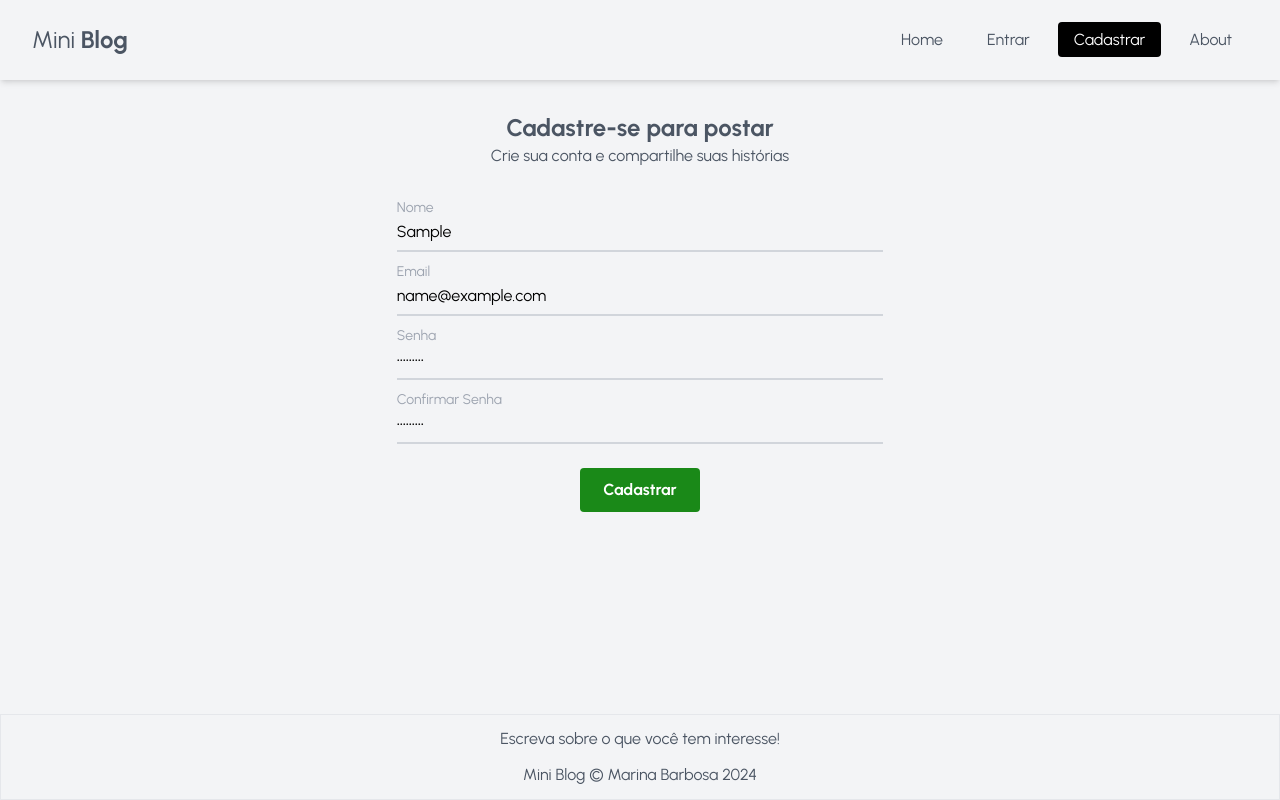
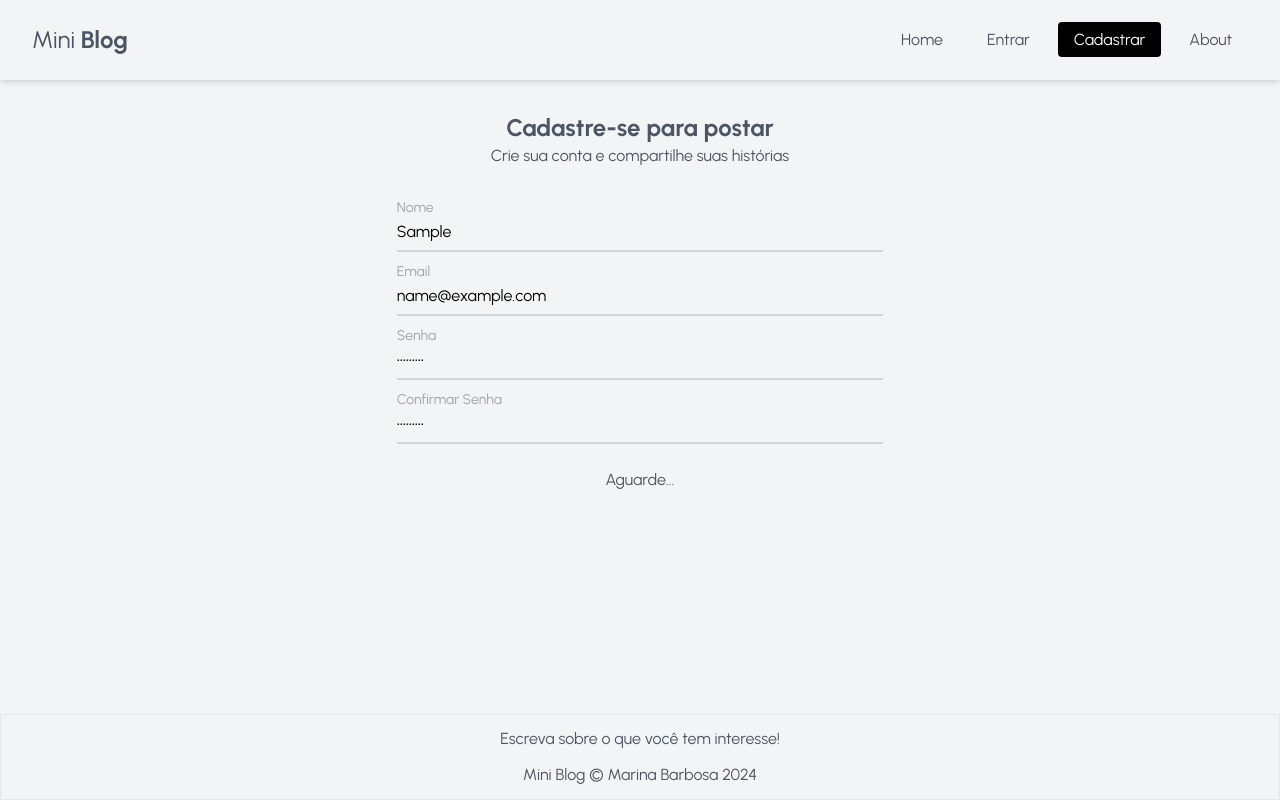
Before and after one commit to marina-barbosa/mini-blog, a React (Vite) app: page /register in a window 1280 px wide. Both pictures are taken after typing "Sample", "name@example.com", "Sample123", "Sample123" into the empty fields and a click on the button "Cadastrar". Built offline with nearby package versions, Linux system fonts and the light colour scheme; no server answers.

Commit message:
hook useAuthentication

```diff
--- /dev/null
+++ b/src/hooks/useAuthentication.js
@@ -0,0 +1,57 @@
+import { getAuth, createUserWithEmailAndPassword, updateProfile, signOut } from "firebase/auth"
+
+import { useState, useEffect } from "react"
+
+export const useAuthentication = () => {
+  const [error, setError] = useState(null)
+  const [loading, setLoading] = useState(null)
+  //clean up, deal with memory leak
+  const [cancelled, setCancelled] = useState(false)
+  const auth = getAuth()
+
+  function checkIfIsCancelled() {
+    if (cancelled) {
+      return
+    }
+  }
+
+  async function createUser(data) {
+    checkIfIsCancelled()
+    setLoading(true)
+    setError(null)
+    try {
+      const result = await createUserWithEmailAndPassword(
+        auth,
+        data.email,
+        data.password
+      )
+      await updateProfile(auth.currentUser, { displayName: data.displayName })
+      setLoading(false)
+      return result
+    } catch (error) {
+      let systemErrorMessage
+
+      if (error.message.includes("Password")) {
+        systemErrorMessage = "A senha deve ter pelo menos 6 caracteres."
+      } else if (error.message.includes("email-already")) {
+        systemErrorMessage = "E-mail já cadastrado."
+      } else {
+        systemErrorMessage = "Ocorreu um erro, por favor tente mais tarde."
+      }
+      setError(systemErrorMessage)
+    } finally {
+      setLoading(false)
+    }
+  }
+
+  useEffect(() => {
+    return () => setCancelled(true)
+  }, [])
+
+  return {
+    auth,
+    createUser,
+    error,
+    loading,
+  }
+}
--- a/src/pages/register/register.jsx
+++ b/src/pages/register/register.jsx
@@ -1,4 +1,5 @@
 import { useState, useEffect } from "react"
+import { useAuthentication } from "../../hooks/useAuthentication"
 
 export const Register = () => {
   const [displayName, setDisplayName] = useState("")
@@ -7,7 +8,9 @@
   const [confirmPassword, setConfirmPassword] = useState("")
   const [error, setError] = useState("")
 
-  const handleSubmit = (e) => {
+  const { createUser, error: authError, loading } = useAuthentication()
+
+  const handleSubmit = async (e) => {
     e.preventDefault()
 
     const user = {
@@ -23,9 +26,15 @@
 
     setError("")
 
-    console.log(user)
+    const response = await createUser(user)
+    console.log(response)
+  }
 
-  }
+  useEffect(() => {
+    if (authError) {
+      setError(authError)
+    }
+  }, [authError])
 
   return (
     <div className="mx-auto md:w-2/5 text-center">
@@ -91,7 +100,8 @@
           >Confirmar Senha</label>
         </div>
         {/* Button */}
-        <button type="submit" className="btn-primary">Cadastrar</button>
+        {!loading && <button type="submit" className="btn-primary">Cadastrar</button>}
+        {loading && <button type="submit" disabled>Aguarde...</button>}
         {error && <p className="error">{error}</p>}
       </form>
 
```
